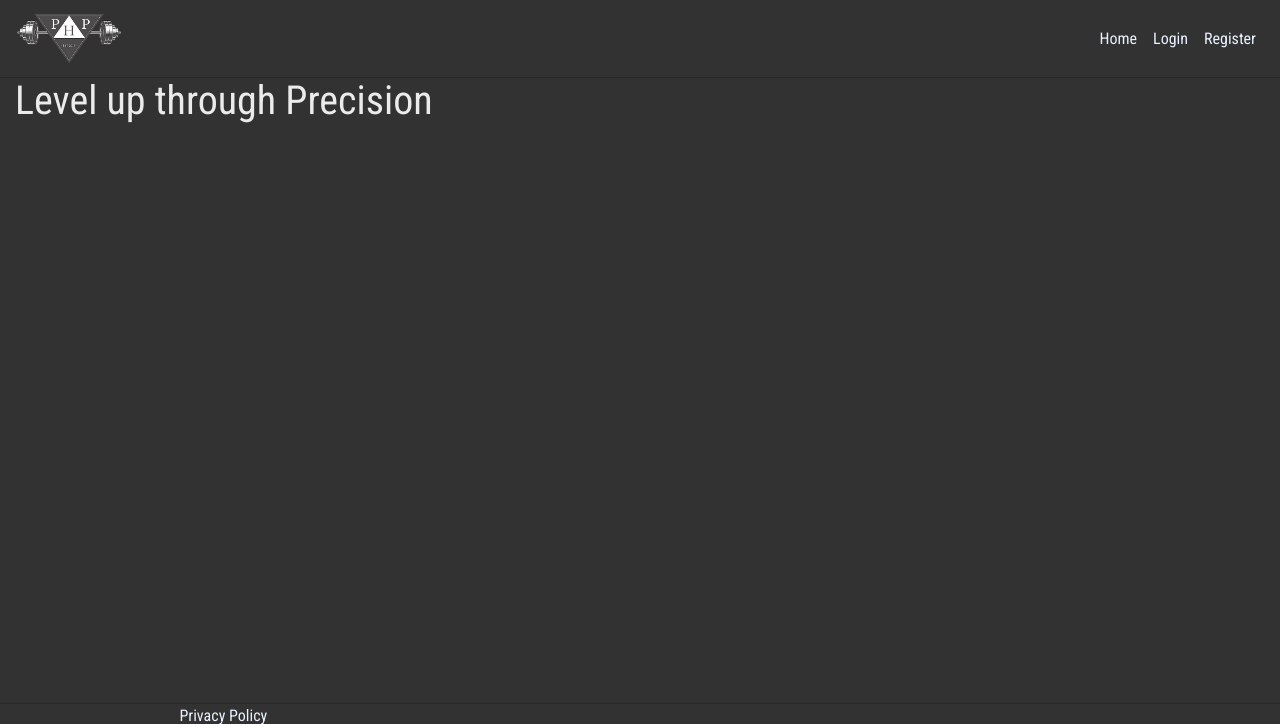
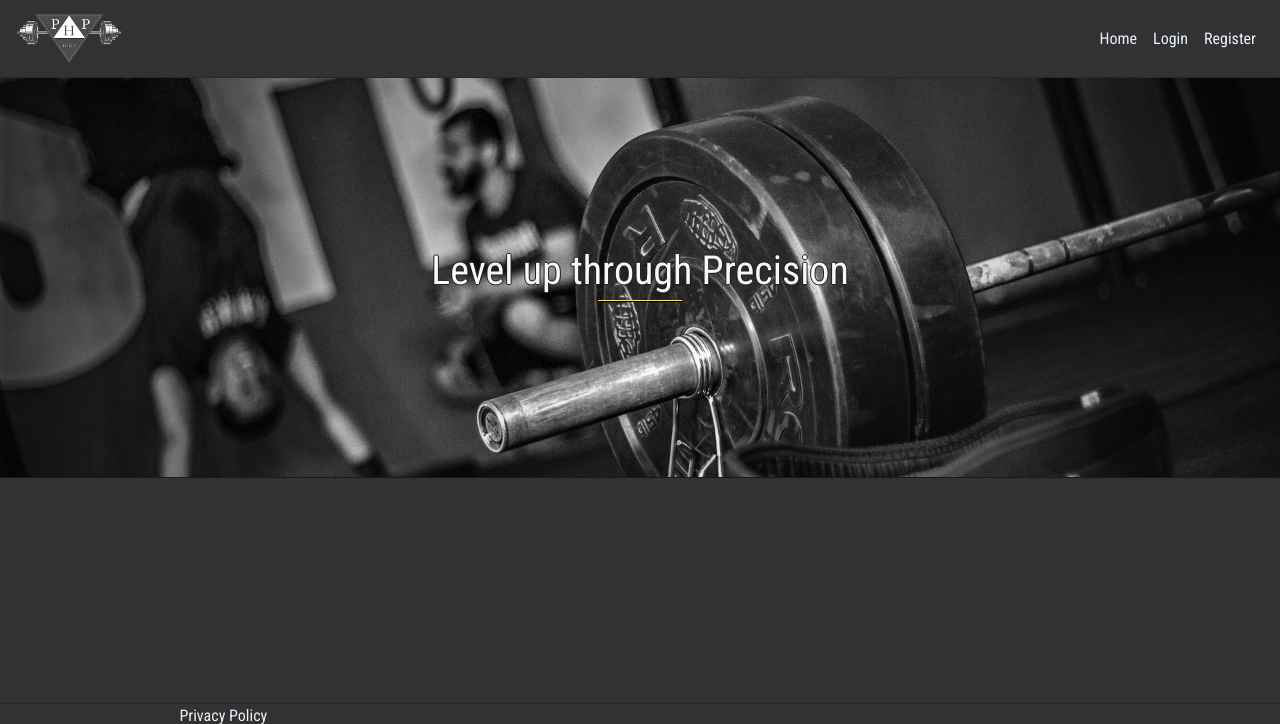
Before and after one commit to deanroche/PHP-AthleteProgram, a Django app: page / in a window 1280 px wide. Shown: the top 724 px of the page. Run offline with Django 3.2, Linux system fonts and the light colour scheme; some libraries are stand-ins or nearby versions.

Commit message:
Landing image on index added and welcome-txt content styled

```diff
--- a/PHPAthleteProgram/static/css/style.css
+++ b/PHPAthleteProgram/static/css/style.css
@@ -125,6 +125,42 @@ footer .row {
                 flex: 1;
 }
 
+/* Index page */
+
+.welcome-landing {
+    padding-left: 0;
+    padding-right: 0;
+    border-bottom: 1px solid rgba(0,0,0, 0.5);
+}
+
+.welcome-img {
+    background: url("../img/crossfit.jpg") center no-repeat;
+    background-size: cover;
+    height: 50vh;
+    position: relative;
+}
+
+.welcome-txt {
+    color: #f8f8f8;
+    text-shadow: -1px 0 #212121, 0 1px #212121, 1px 0 #212121, 0 -1px #212121;
+    position: absolute;
+    top: 50%;
+    left: 50%;
+    transform: translate(-50%, -50%);
+    margin: 0 auto;
+    text-align: center;
+}
+
+.welcome-txt::after {
+    content: '';
+    display: block;
+    height: 2px;
+    width: 20%;
+    margin: 5px auto;
+    background: #ffe279;
+    border-bottom: 1px solid #000000;
+}
+
 /* Media queries */
 
 @media (min-width: 768px) {
```
Also changed, not shown: PHPAthleteProgram/static/img/crossfit.jpg (added), PHPAthleteProgram/static/img/dean-roche.jpg (added).
